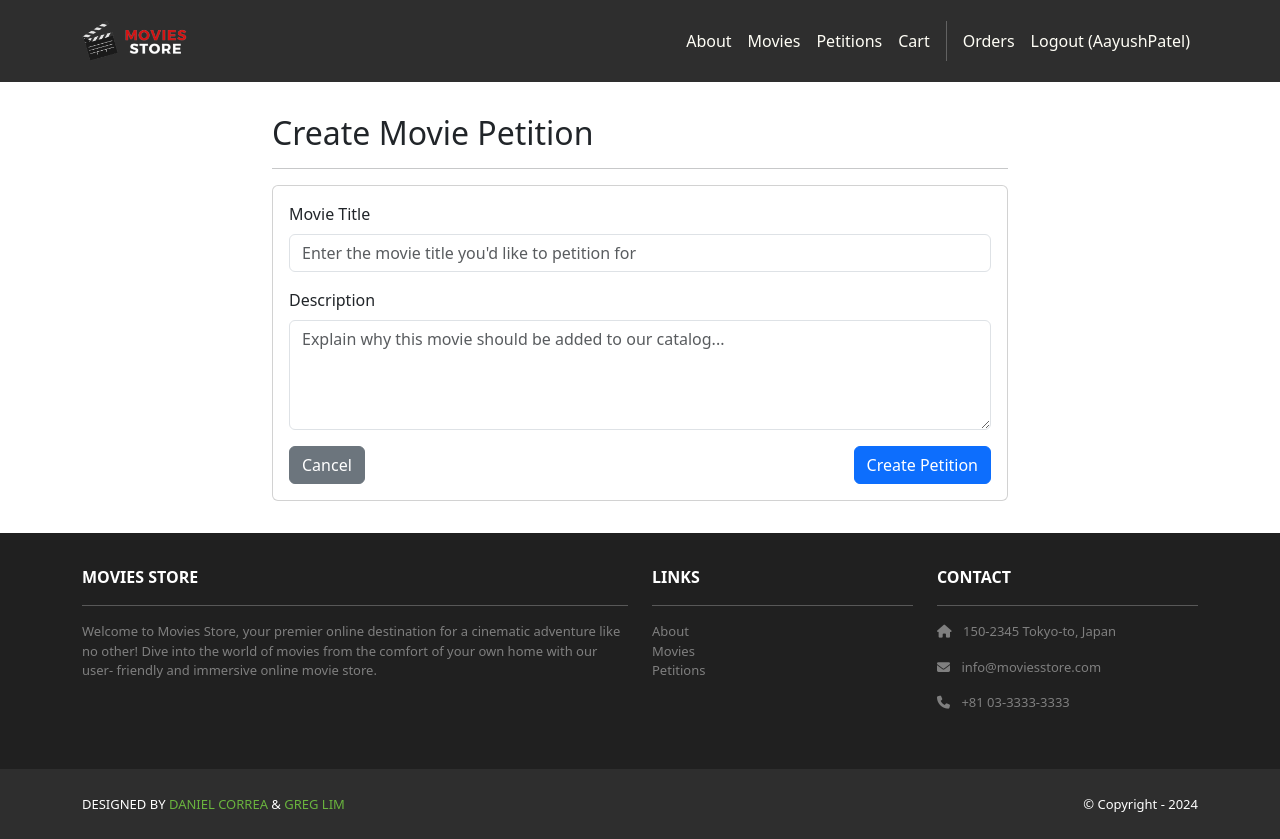
After one commit to AayushP-418/moviesstore, a Django app: page /movies/petitions/create/ in a window 1280 px wide. The commit adds this page. Run offline with Django 5.2, Linux system fonts and the light colour scheme; a user stored in the database is signed in; some libraries are stand-ins or nearby versions.

Commit message:
add petitions

```diff
--- /dev/null
+++ b/movies/templates/movies/create_petition.html
@@ -0,0 +1,45 @@
+{% extends 'base.html' %}
+{% block content %}
+{% load static %}
+<div class="p-3">
+  <div class="container">
+    <div class="row mt-3">
+      <div class="col-md-8 mx-auto mb-3">
+        <h2>{{ template_data.title }}</h2>
+        <hr />
+
+        {% if messages %}
+          {% for message in messages %}
+            <div class="alert alert-{{ message.tags }} alert-dismissible fade show" role="alert">
+              {{ message }}
+              <button type="button" class="btn-close" data-bs-dismiss="alert" aria-label="Close"></button>
+            </div>
+          {% endfor %}
+        {% endif %}
+
+        <div class="card">
+          <div class="card-body">
+            <form method="POST">
+              {% csrf_token %}
+              <div class="mb-3">
+                <label for="movie_title" class="form-label">Movie Title</label>
+                <input type="text" class="form-control" id="movie_title" name="movie_title"
+                       placeholder="Enter the movie title you'd like to petition for" required>
+              </div>
+              <div class="mb-3">
+                <label for="description" class="form-label">Description</label>
+                <textarea class="form-control" id="description" name="description" rows="4"
+                          placeholder="Explain why this movie should be added to our catalog..." required></textarea>
+              </div>
+              <div class="d-flex justify-content-between">
+                <a href="{% url 'movies.petitions' %}" class="btn btn-secondary">Cancel</a>
+                <button type="submit" class="btn btn-primary">Create Petition</button>
+              </div>
+            </form>
+          </div>
+        </div>
+      </div>
+    </div>
+  </div>
+</div>
+{% endblock content %}
--- a/movies/urls.py
+++ b/movies/urls.py
@@ -7,4 +7,7 @@ urlpatterns = [
     path('<int:id>/review/<int:review_id>/edit/', views.edit_review, name='movies.edit_review'),
     path('<int:id>/review/<int:review_id>/delete/', views.delete_review, name='movies.delete_review'),
     path('<int:id>/review/<int:review_id>/report/', views.report_review, name='movies.report_review'),
+    path('petitions/', views.petitions, name='movies.petitions'),
+    path('petitions/create/', views.create_petition, name='movies.create_petition'),
+    path('petitions/<int:petition_id>/vote/', views.vote_petition, name='movies.vote_petition'),
 ]
--- a/movies/views.py
+++ b/movies/views.py
@@ -1,6 +1,7 @@
 from django.shortcuts import render, redirect, get_object_or_404
-from .models import Movie, Review
+from .models import Movie, Review, Petition, Vote
 from django.contrib.auth.decorators import login_required
+from django.contrib import messages
 def index(request):
     search_term = request.GET.get('search')
     if search_term:
@@ -67,4 +68,51 @@ def report_review(request, id, review_id):
     review.is_reported = True
     review.save()
     return redirect('movies.show', id=id)
+
+def petitions(request):
+    petitions = Petition.objects.all().order_by('-created_date')
+    template_data = {}
+    template_data['title'] = 'Movie Petitions'
+    template_data['petitions'] = petitions
+    return render(request, 'movies/petitions.html', {'template_data': template_data})
+
+@login_required
+def create_petition(request):
+    if request.method == 'POST':
+        movie_title = request.POST.get('movie_title', '').strip()
+        description = request.POST.get('description', '').strip()
+
+        if movie_title and description:
+            petition = Petition()
+            petition.movie_title = movie_title
+            petition.description = description
+            petition.created_by = request.user
+            petition.save()
+            messages.success(request, 'Petition created successfully!')
+            return redirect('movies.petitions')
+        else:
+            messages.error(request, 'Please fill in all fields.')
+
+    template_data = {}
+    template_data['title'] = 'Create Movie Petition'
+    return render(request, 'movies/create_petition.html', {'template_data': template_data})
+
+@login_required
+def vote_petition(request, petition_id):
+    petition = get_object_or_404(Petition, id=petition_id)
+
+    # Check if user already voted
+    existing_vote = Vote.objects.filter(petition=petition, user=request.user).first()
+
+    if existing_vote:
+        messages.warning(request, 'You have already voted on this petition.')
+    else:
+        vote = Vote()
+        vote.petition = petition
+        vote.user = request.user
+        vote.save()
+        messages.success(request, f'You voted for "{petition.movie_title}"!')
+
+    return redirect('movies.petitions')
+
 # Create your views here.
--- a/moviesstore/templates/base.html
+++ b/moviesstore/templates/base.html
@@ -41,6 +41,8 @@
                href="{% url 'home.about' %}">About</a>
             <a class="nav-link"
                href= "{% url 'movies.index' %}">Movies</a>
+            <a class="nav-link"
+               href="{% url 'movies.petitions' %}">Petitions</a>
             <a class="nav-link"
                href="{% url 'cart.index' %}">Cart</a>
             <div class="vr bg-white mx-2 d-none
@@ -92,6 +94,8 @@
             </a>
             <a class="nav-link" href=
               "{% url 'movies.index' %}">Movies</a>
+            <a class="nav-link" href=
+              "{% url 'movies.petitions' %}">Petitions</a>
           </p>
           </div>
           <div class="col-md-3 col-lg-3 col-xl-3 mx-auto
```
Also changed, not shown: movies/models.py (+26 -0 lines), movies/templates/movies/petitions.html (added, +63 -0 lines), movies/migrations/0004_petition_vote.py (added).
